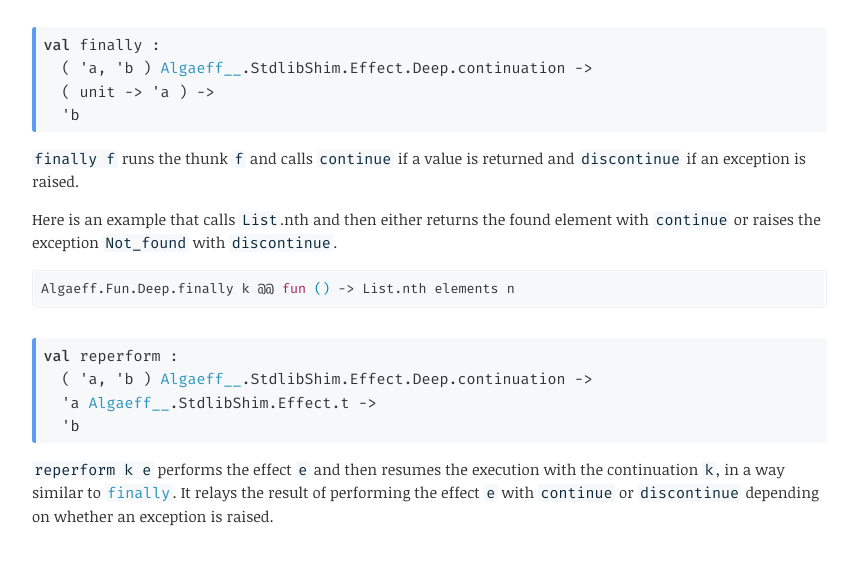
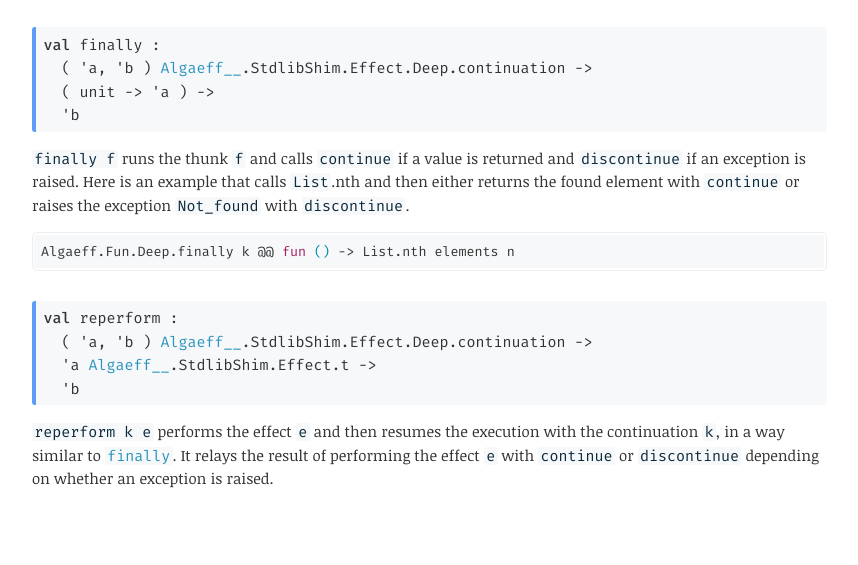
Before and after one commit to RedPRL/algaeff, a plain HTML site: page algaeff/Algaeff/Fun/Deep/index.html in a window 1280 px wide. Shown: the part 145-710 px from the top of the page, without its empty margins (255-1113 px from the left). Drawn offline with Linux system fonts and the light colour scheme.

Commit message:
deploy: deb35ab637691fb1f5854b703f64bc9d02637422

```diff
--- a/algaeff/Algaeff/Fun/Deep/index.html
+++ b/algaeff/Algaeff/Fun/Deep/index.html
@@ -2,7 +2,7 @@
 <html xmlns="http://www.w3.org/1999/xhtml"><head><title>Deep (algaeff.Algaeff.Fun.Deep)</title><link rel="stylesheet" href="../../../../odoc.css"/><meta charset="utf-8"/><meta name="generator" content="odoc %%VERSION%%"/><meta name="viewport" content="width=device-width,initial-scale=1.0"/><script src="../../../../highlight.pack.js"></script><script>hljs.initHighlightingOnLoad();</script></head><body class="odoc"><nav class="odoc-nav"><a href="../index.html">Up</a> – <a href="../../../index.html">algaeff</a> &#x00BB; <a href="../../index.html">Algaeff</a> &#x00BB; <a href="../index.html">Fun</a> &#x00BB; Deep</nav><header class="odoc-preamble"><h1>Module <code><span>Fun.Deep</span></code></h1><p>Useful helper functions for deep handlers.</p></header><div class="odoc-content"><div class="odoc-spec"><div class="spec value" id="val-finally" class="anchored"><a href="#val-finally" class="anchor"></a><code><span><span class="keyword">val</span> finally :
   <span><span><span>( <span class="type-var">'a</span>, <span class="type-var">'b</span> )</span> <span class="xref-unresolved">Algaeff__</span>.StdlibShim.Effect.Deep.continuation</span> <span class="arrow">&#45;&gt;</span></span>
   <span><span>( <span>unit <span class="arrow">&#45;&gt;</span></span> <span class="type-var">'a</span> )</span> <span class="arrow">&#45;&gt;</span></span>
-  <span class="type-var">'b</span></span></code></div><div class="spec-doc"><p><code>finally f</code> runs the thunk <code>f</code> and calls <code>continue</code> if a value is returned and <code>discontinue</code> if an exception is raised.</p><p>Here is an example that calls <code>List</code>.nth and then either returns the found element with <code>continue</code> or raises the exception <code>Not_found</code> with <code>discontinue</code>.</p><pre><code>Algaeff.Fun.Deep.finally k @@ fun () -&gt; List.nth elements n</code></pre></div></div><div class="odoc-spec"><div class="spec value" id="val-reperform" class="anchored"><a href="#val-reperform" class="anchor"></a><code><span><span class="keyword">val</span> reperform :
+  <span class="type-var">'b</span></span></code></div><div class="spec-doc"><p><code>finally f</code> runs the thunk <code>f</code> and calls <code>continue</code> if a value is returned and <code>discontinue</code> if an exception is raised. Here is an example that calls <code>List</code>.nth and then either returns the found element with <code>continue</code> or raises the exception <code>Not_found</code> with <code>discontinue</code>.</p><pre><code>Algaeff.Fun.Deep.finally k @@ fun () -&gt; List.nth elements n</code></pre></div></div><div class="odoc-spec"><div class="spec value" id="val-reperform" class="anchored"><a href="#val-reperform" class="anchor"></a><code><span><span class="keyword">val</span> reperform :
   <span><span><span>( <span class="type-var">'a</span>, <span class="type-var">'b</span> )</span> <span class="xref-unresolved">Algaeff__</span>.StdlibShim.Effect.Deep.continuation</span> <span class="arrow">&#45;&gt;</span></span>
   <span><span><span class="type-var">'a</span> <span class="xref-unresolved">Algaeff__</span>.StdlibShim.Effect.t</span> <span class="arrow">&#45;&gt;</span></span>
   <span class="type-var">'b</span></span></code></div><div class="spec-doc"><p><code>reperform k e</code> performs the effect <code>e</code> and then resumes the execution with the continuation <code>k</code>, in a way similar to <a href="#val-finally"><code>finally</code></a>. It relays the result of performing the effect <code>e</code> with <code>continue</code> or <code>discontinue</code> depending on whether an exception is raised.</p></div></div></div></body></html>
```
